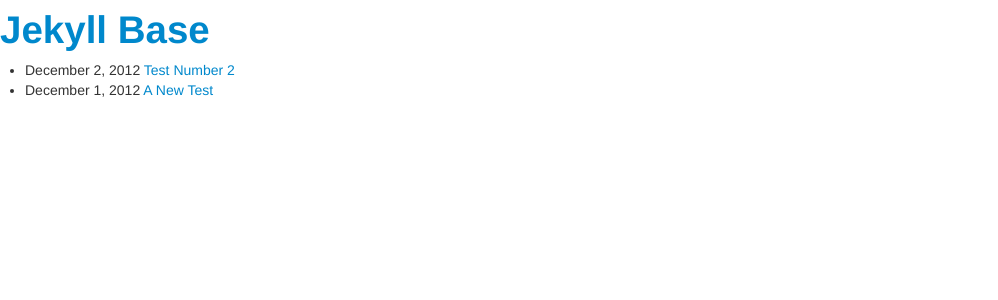
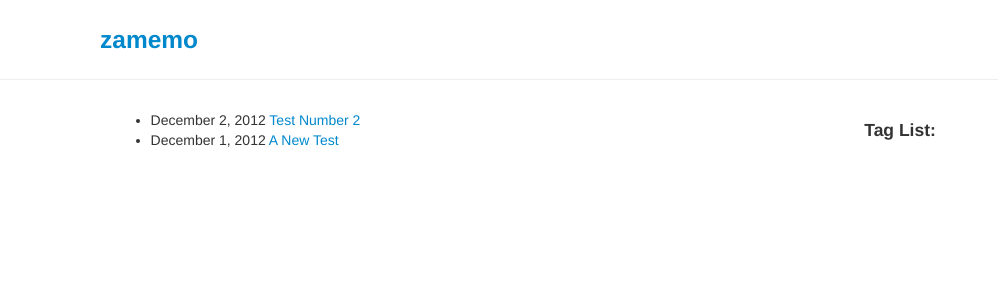
Before and after one commit to zamemo/zamemo.github.com, a Jekyll site: the page built from index.html, in a window 1280 px wide. Shown: the top 300 px of the page, without its empty margins (0-998 px from the left). Built offline with Jekyll 4.4.1, drawn with Linux system fonts in a browser that asks for light colours; nearby versions of some CDN libraries.

Commit message:
Added tag list

```diff
--- a/_layouts/default.html
+++ b/_layouts/default.html
@@ -1,20 +1,32 @@
-<!DOCTYPE HTML>
-<html>
+<!DOCTYPE html>
+<html lang="en">
 <head>
   <meta http-equiv="content-type" content="text/html; charset=utf-8">
-  <title>{{ page.title }}</title>
-  <link rel="stylesheet" href="/assets/css/pygments.css" type="text/css" media="screen" charset="utf-8">
-  <link rel="stylesheet" href="/assets/bootstrap/css/bootstrap.min.css" type="text/css" media="screen" charset="utf-8">
+  <title>{% if page.title %}{{ page.title }} | {% endif %}zamemo</title>
+  <link rel="stylesheet" href="/assets/css/pygments.css" type="text/css" media="screen">
+  <link rel="stylesheet" href="/assets/bootstrap/css/bootstrap.min.css" type="text/css" media="screen">
 </head>
 <body>
-  <header>
-    <h1>
-      <a href='/'>Jekyll Base</a>
-    </h1>
-  </header>
-  <section>
-    {{ content }}
-  </section>
+  <div class='page-header'>
+    <div class='offset1'>
+      <h3><a href="/">zamemo</a></h3>
+    </div>
+  </div>
+  <div class='container-fluid'>
+    <div class='row-fluid'>
+      <div class='offset1 span7'>
+        {{ content }}
+      </div>
+      <div class='span2'>
+        <h4>Tag List:</h4>
+        <ul>
+          {% for tag in site.tags %}
+          <li><a href="/tags.html#{{ tag[0] }}">{{ tag[0] }}</a></li>
+          {% endfor %}
+        </ul>
+      </div>
+    </div>
+  </div>
   <script src="//ajax.googleapis.com/ajax/libs/jquery/1.8.3/jquery.min.js"></script>
   <script src="/assets/bootstrap/js/bootstrap.min.js"></script>
 </body>
```
Also changed, not shown: tags.html (added, +22 -0 lines).
